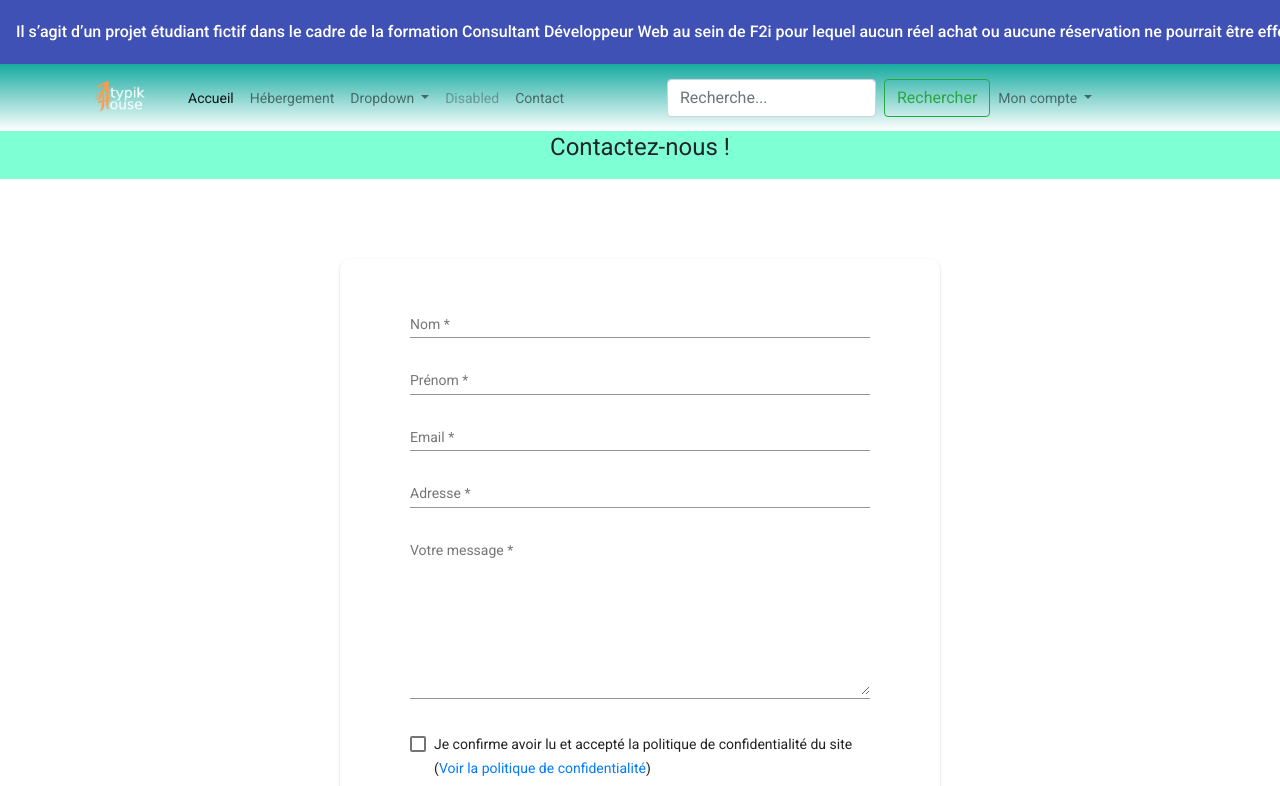
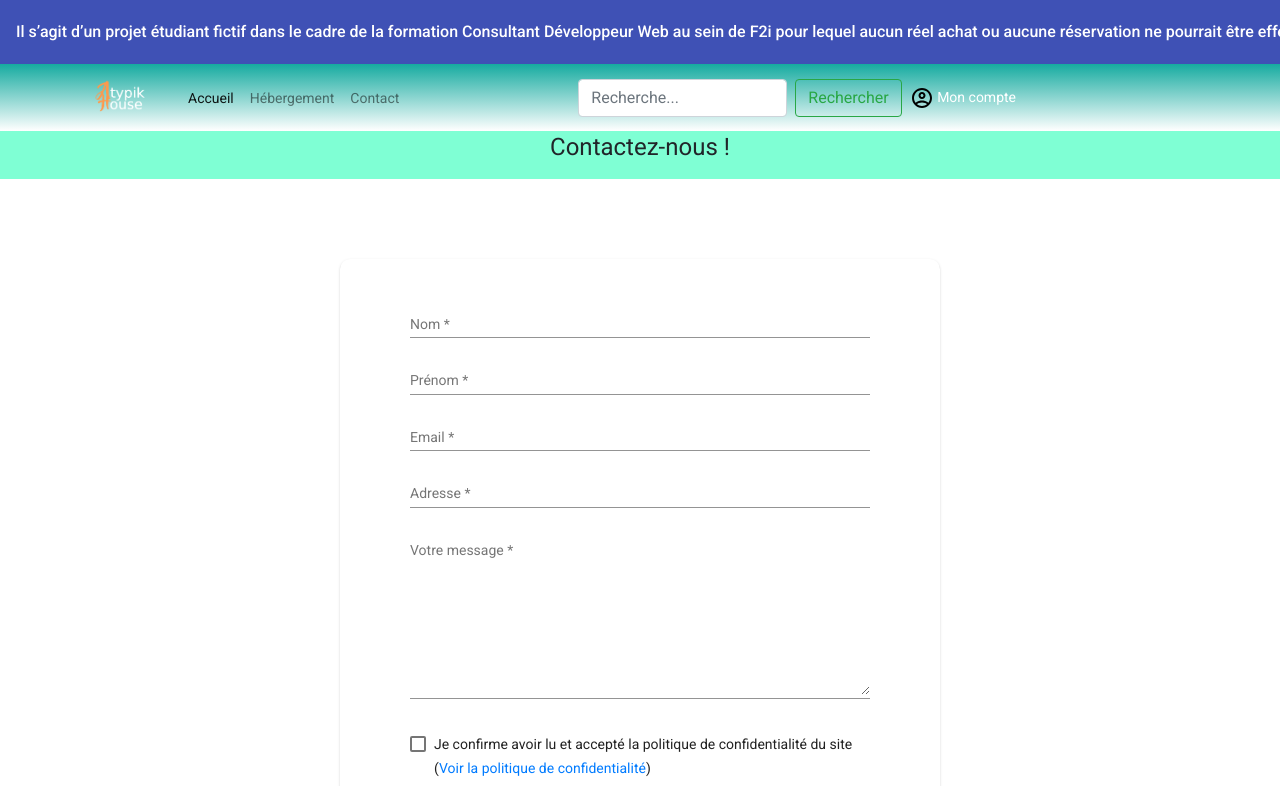
Before and after one commit to awotawa/AtypikHouse, an Angular app in the folder Frontend/: page /contact in a window 1280 px wide. Shown: the top 786 px of the page. Built offline with nearby package versions, Linux system fonts and the light colour scheme.

Commit message:
Refonte menu

```diff
--- a/Frontend/src/app/common/main-menu/main-menu.component.html
+++ b/Frontend/src/app/common/main-menu/main-menu.component.html
@@ -18,21 +18,6 @@
           <li class="nav-item">
             <a class="nav-link" href="#">Hébergement</a>
           </li>
-          <li class="nav-item dropdown">
-            <a class="nav-link dropdown-toggle" href="#" id="navbarDropdown" role="button" data-toggle="dropdown"
-              aria-haspopup="true" aria-expanded="false">
-              Dropdown
-            </a>
-            <div class="dropdown-menu" aria-labelledby="navbarDropdown">
-              <a class="dropdown-item" href="#">Action</a>
-              <a class="dropdown-item" href="#">Another action</a>
-              <div class="dropdown-divider"></div>
-              <a class="dropdown-item" href="#">Something else here</a>
-            </div>
-          </li>
-          <li class="nav-item">
-            <a class="nav-link disabled" href="#" tabindex="-1" aria-disabled="true">Disabled</a>
-          </li>
           <li class="nav-item">
             <a class="nav-link" href="/contact">Contact</a>
           </li>
@@ -45,7 +30,7 @@
         <ul class="navbar-nav mr-auto">
           <li class="nav-item dropdown">
             <a class="nav-link dropdown-toggle" href="#" id="navbarDropdown" role="button" data-toggle="dropdown"
-              aria-haspopup="true" aria-expanded="false">
+              aria-haspopup="true" aria-expanded="false"><img class="account-icon" src="../../../assets/images/icons/icone-compte-atypikhouse.svg"/>
               Mon compte
             </a>
             <div class="dropdown-menu" aria-labelledby="navbarDropdown">
--- a/Frontend/src/app/common/main-menu/main-menu.component.scss
+++ b/Frontend/src/app/common/main-menu/main-menu.component.scss
@@ -16,5 +16,16 @@ nav {
             color: #FFFFFF;
             text-decoration: none;
         }
+        ul.navbar-nav.mr-auto{
+            li.nav-item.dropdown{
+                a.nav-link.dropdown-toggle{
+                    color: #FFFFFF;
+                }
+            }
+        }
     }
 }
+
+.dropdown-toggle::after{
+    display: none;
+}
--- a/Frontend/src/app/pages/homepage/homepage.component.scss
+++ b/Frontend/src/app/pages/homepage/homepage.component.scss
@@ -50,3 +50,14 @@ div.container{
     height:35px !important;
     filter: invert(38%) sepia(67%) saturate(1978%) hue-rotate(9deg) brightness(100%) contrast(101%);
 }
+
+@media (max-width: 1160px){
+    div.container{
+        ngb-carousel.no-indicators{
+            img{
+                width: 100%;
+                height: 100%;
+            }
+        }
+    }
+}
```
Also changed, not shown: Frontend/src/assets/images/icons/icone-compte-atypikhouse.svg (added).
